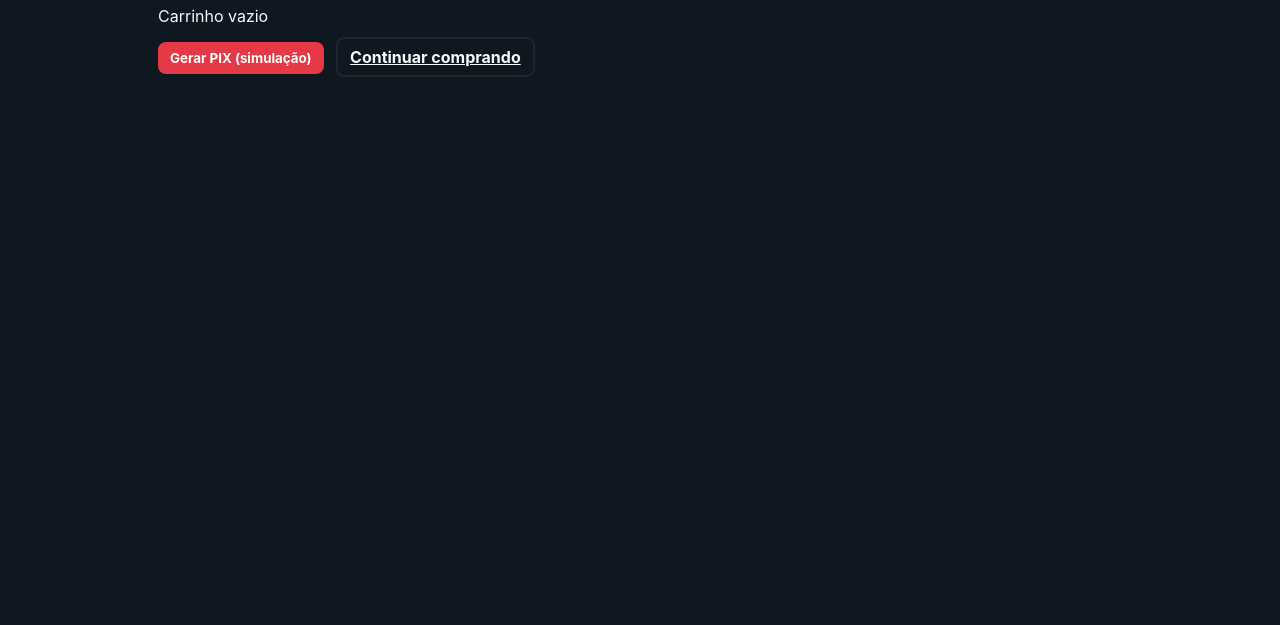
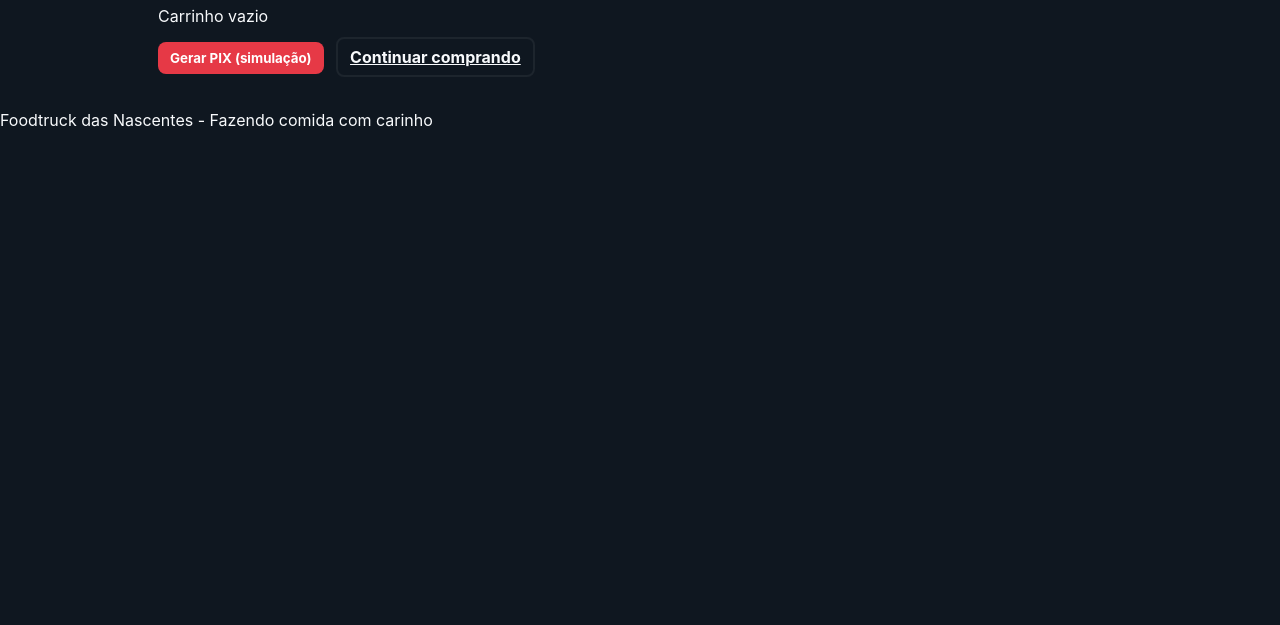
Before and after one commit to IvvyDestiny1999/FoodTruck-Site, a website: page cart.html in a window 1280 px wide. Shown: the part 175-800 px from the top of the page. Drawn offline with Linux system fonts and the light colour scheme.

Commit message:
update 3

```diff
--- a/cart.html
+++ b/cart.html
@@ -19,5 +19,8 @@
   <div id="qrArea" style="margin-top:18px"></div>
 </main>
 <script src="js/cart.js"></script>
+<footer>
+  Foodtruck das Nascentes - Fazendo comida com carinho
+</footer>
 </body>
 </html>
```
Also changed, not shown: index.html (+1 -1 lines).
